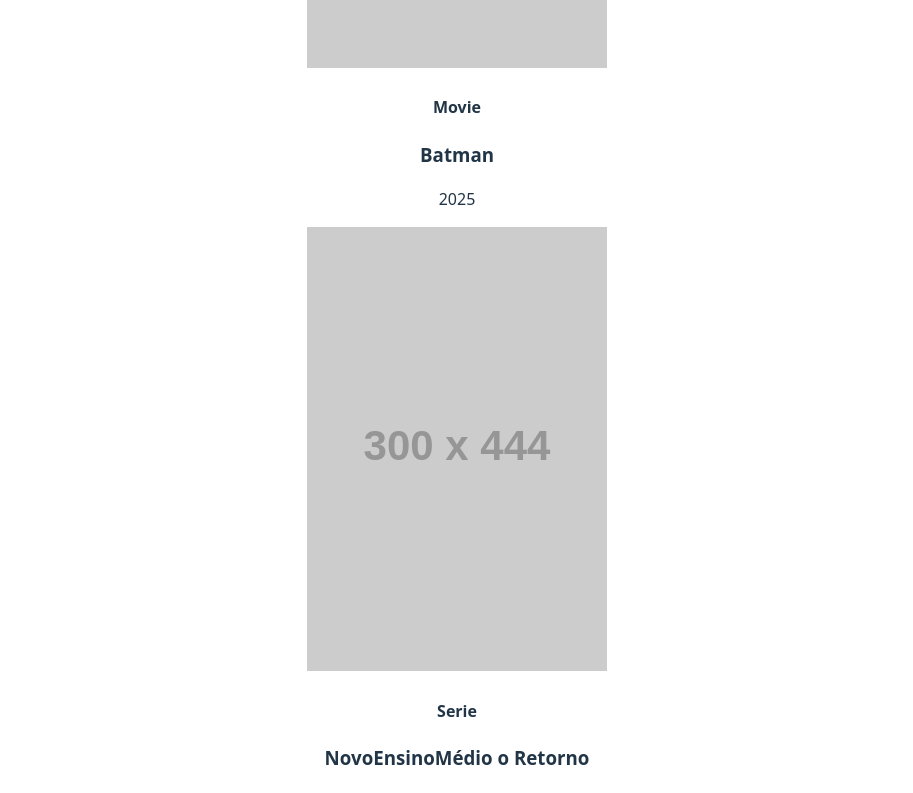
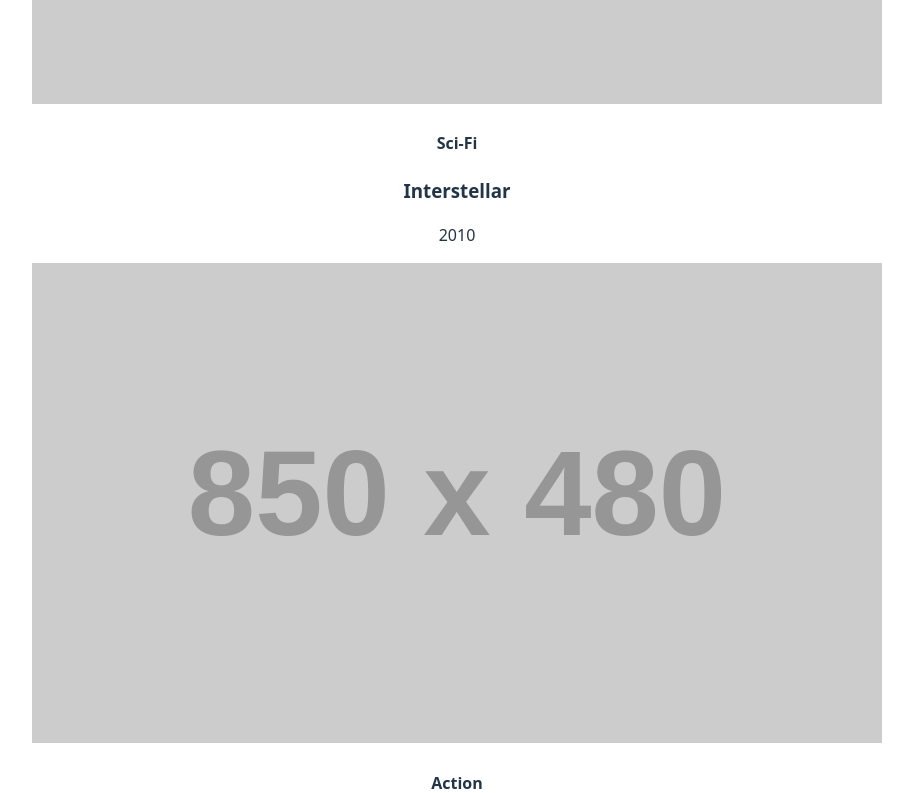
Before and after one commit to ProfCastello/I3DS-2025, a React (Vite) app in the folder 04-devflix/: page / in a window 1280 px wide. Shown: the part 640-1433 px from the top of the page, without its empty margins (183-1096 px from the left). Built offline with nearby package versions, Linux system fonts and the light colour scheme.

Commit message:
Melhorando moviecard com busca e mapeamento

```diff
--- a/04-devflix/src/App.jsx
+++ b/04-devflix/src/App.jsx
@@ -3,26 +3,98 @@ import Footer from "./components/footer/Footer";
 import MovieCard from "./components/movieCard/MovieCard";
 // import Logo from "";
 
-function App() {
-
+const App = () => {
   const movies = [
     {
-      year: "2014",
-      type: "Sci-Fi",
-      title: "Interstellar",
+      Year: "2044",
+      Type: "Sci-Fi",
+      Title: "Interstellar",
       director: "Christopher Nolan",
       rating: 8.6,
-      poster: "https://image.tmdb.org/t/p/w300/qgW5ZP6ox77d9heR9ZxTxTO1Tuj.jpg"
+      Poster: "https://placehold.co/850x480",
     },
     {
-      year: "2010",
-      type: "Action",
-      title: "Inception",
+      Year: "2010",
+      Type: "Action",
+      Title: "Inception",
       boxOffice: "$836.8M",
       rating: 8.8,
-      poster: "https://image.tmdb.org/t/p/w300/9gk7adHYeDvHkCSEqAvQNLV5Uge.jpg"
-    }
+      Poster: "https://placehold.co/850x480",
+    },
+    {
+      Year: "2010",
+      Type: "Action",
+      Title: "The Expendables",
+      boxOffice: "Não disponível na API",
+      rating: 6.5,
+      Poster: "https://placehold.co/850x480",
+    },
+    {
+      Year: "2010",
+      Type: "Action",
+      Title: "Iron Man 2",
+      boxOffice: "Não disponível na API",
+      rating: 7.0,
+      Poster: "https://placehold.co/850x480",
+    },
+    {
+      Year: "2010",
+      Type: "Action",
+      Title: "Robin Hood",
+      boxOffice: "Não disponível na API",
+      rating: 6.7,
+      Poster: "https://placehold.co/850x480",
+    },
+    {
+      Year: "2010",
+      Type: "Action",
+      Title: "Shutter Island",
+      boxOffice: "Não disponível na API",
+      rating: 8.2,
+      Poster: "https://placehold.co/850x480",
+    },
+    {
+      Year: "2010",
+      Type: "Action",
+      Title: "Kick-Ass",
+      boxOffice: "Não disponível na API",
+      rating: 7.6,
+      Poster: "https://placehold.co/850x480",
+    },
+    {
+      Year: "2010",
+      Type: "Action",
+      Title: "Predators",
+      boxOffice: "Não disponível na API",
+      rating: 6.4,
+      Poster: "https://placehold.co/850x480",
+    },
+    {
+      Year: "2010",
+      Type: "Action",
+      Title: "The A-Team",
+      boxOffice: "Não disponível na API",
+      rating: 6.6,
+      Poster: "https://placehold.co/850x480",
+    },
+    {
+      Year: "2010",
+      Type: "Action",
+      Title: "Clash of the Titans",
+      boxOffice: "Não disponível na API",
+      rating: 5.8,
+      Poster: "https://placehold.co/850x480",
+    },
+    {
+      Year: "2010",
+      Type: "Action",
+      Title: "Salt",
+      boxOffice: "Não disponível na API",
+      rating: 6.5,
+      Poster: "https://placehold.co/850x480",
+    },
   ];
+
   return (
     <div id="app">
       <img className="logo" src={"https://placehold.co/200x200"} alt="" />
@@ -32,22 +104,9 @@ function App() {
         <img src={"https://placehold.co/20x20"} alt="" />
       </div>
 
-      <MovieCard
-        year={2024}
-        type={"Movie"}
-        title={"Batman"}
-        poster={"https://placehold.co/300x444"}
-      />
-
-      <MovieCard
-        year={2025}
-        type={"Serie"}
-        title={"NovoEnsinoMédio o Retorno"}
-        poster={"https://placehold.co/300x444"}
-        description={
-          "Descricao alternativa para o titulo que bnasi saifnia iajsdijijghaiok?"
-        }
-      />
+      {movies.map((movie, index) => (
+        <MovieCard key={index} {...movie} />
+      ))}
 
       <Footer
         devName={" ProfCastello"}
@@ -55,6 +114,6 @@ function App() {
       />
     </div>
   );
-}
+};
 
 export default App;
--- a/04-devflix/src/components/movieCard/MovieCard.jsx
+++ b/04-devflix/src/components/movieCard/MovieCard.jsx
@@ -4,12 +4,12 @@ const MovieCard = (props) => {
   return (
     <div className={styles.movie}>
       <div>
-        <p>{props.year}</p>
+        <p>{props.Year}</p>
       </div>
 
-      <img src={props.poster} alt="" />
-      <h4>{props.type}</h4>
-      <h3>{props.title}</h3>
+      <img src={props.Poster} alt="" />
+      <h4>{props.Type}</h4>
+      <h3>{props.Title}</h3>
     </div>
   );
 };
```
